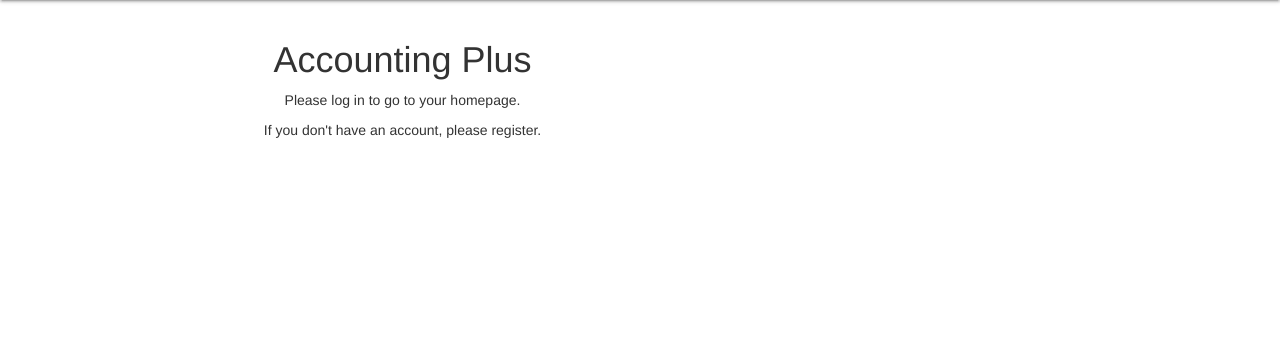
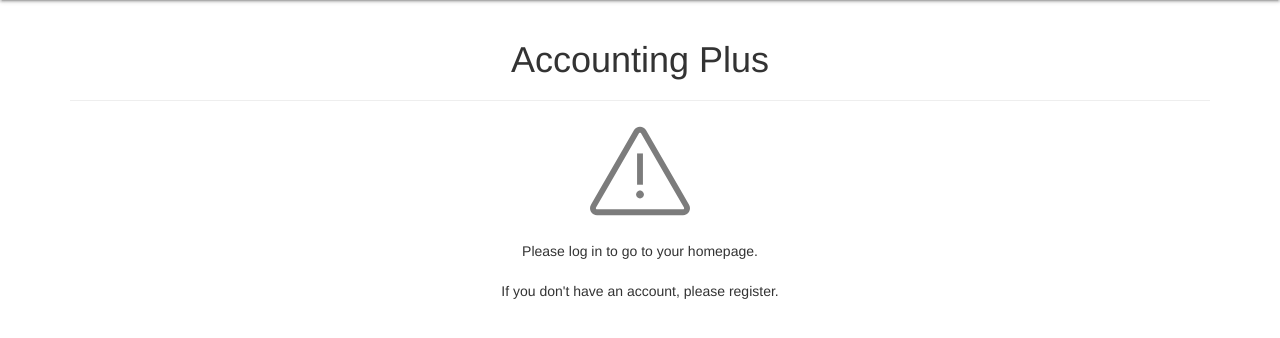
Before and after one commit to dm1737/SAD, a Django app: page / in a window 1280 px wide. Shown: the part 64-402 px from the top of the page. Run offline with Django 3.2, Linux system fonts and the light colour scheme; some libraries are stand-ins or nearby versions.

Commit message:
homepage style

```diff
--- a/sprint_1/accounts/templates/base.html
+++ b/sprint_1/accounts/templates/base.html
@@ -75,7 +75,6 @@
 <div class="container">
 {% if user.is_authenticated %}
 <div class="d-flex justify-content-center">
-
   <div class="row h-100">
     <div class="col-lg-10 text-center"><h1>Accounting Plus</h1>
       <hr>
@@ -99,10 +98,14 @@
 {% include 'accounts/includes/messaging.html' %}
 
 {% else %}
-<div class="col-sm-7 text-center"><h1>Accounting Plus</h1>
-  <p> Please log in to go to your homepage. </p>
-  <p> If you don't have an account, please register. </p>
-
+<div class="container-fluid">
+  <div class="row">
+    <div class="text-center" style="float: none; margin: 0 auto;"><h1> Accounting Plus <hr></h1></div>
+    <div class="text-center" style="float: none; margin: 0 auto;"><a href ><img src="/static/images/error.svg"></a></div>
+    <div class="text-center" style="float: none; margin: 20px;"><p> Please log in to go to your homepage. </p></div>
+    <div class="text-center" style="float: none; margin: 0 auto;"><p> If you don't have an account, please register. </p></div>
+  </div>
+</div>
 {% endif %}
 </div>
 </div>
```
Also changed, not shown: sprint_1/accounts/static/images/error.svg (added), sprint_1/db.sqlite3.
